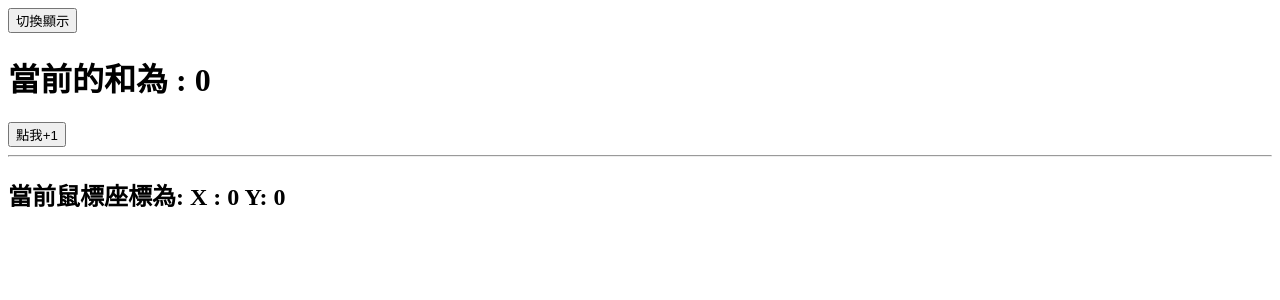
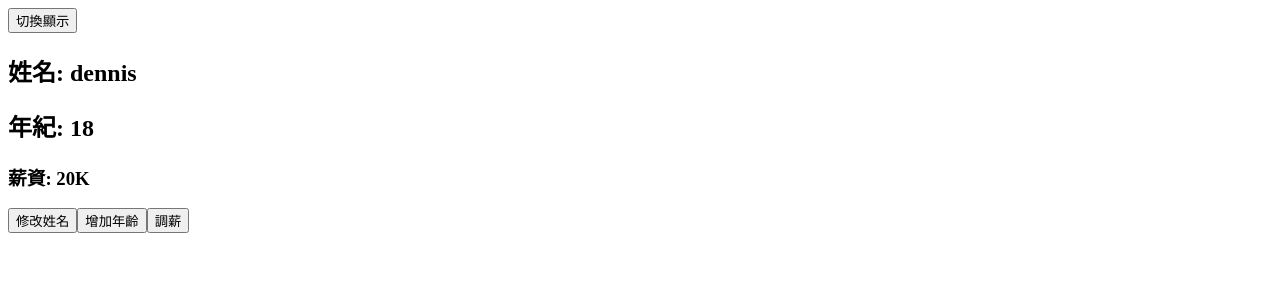
Before and after one commit to DennisLin0125/Vue3, a Vue app: page / in a window 1280 px wide. Shown: the top 300 px of the page. Built offline with nearby package versions, Linux system fonts and the light colour scheme.

Commit message:
toRef與toRefs

```diff
--- a/src/components/Demo.vue
+++ b/src/components/Demo.vue
@@ -1,27 +1,39 @@
 <!-- eslint-disable vue/multi-word-component-names -->
 <template>
   <div>
-    <h1>當前的和為 : {{ sum }}</h1>
-    <button @click="sum++">點我+1</button>
-    <hr />
-    <h2>當前鼠標座標為: X : {{ point.x }} Y: {{ point.y }}</h2>
+    <h2>姓名: {{ name }}</h2>
+    <h2>年紀: {{ age }}</h2>
+    <h3>薪資: {{ job.j1.salary }}K</h3>
+    <button @click="name += '~'">修改姓名</button>
+    <button @click="age++">增加年齡</button>
+    <button @click="job.j1.salary++">調薪</button>
   </div>
 </template>
 
 <script>
-import { ref } from "vue";
-import usePoint from "../hooks/usePoint";
+import { reactive, toRef, toRefs } from "vue";
 export default {
   // eslint-disable-next-line vue/multi-word-component-names
   name: "Demo",
   setup() {
-    let sum = ref(0);
-
-    let point = usePoint();
+    let person = reactive({
+      name: "dennis",
+      age: 18,
+      job: {
+        j1: {
+          salary: 20,
+        },
+      },
+    });
 
     return {
-      sum,
-      point
+      // toRef 方式
+      // name: toRef(person, "name"),
+      // age: toRef(person, "age"),
+      // salary: toRef(person.job.j1, "salary"),
+
+      // toRefs方式
+      ...toRefs(person),
     };
   },
 };
--- a/src/hooks/usePoint.js
+++ /dev/null
@@ -1,24 +0,0 @@
-import { reactive, onMounted, onBeforeUnmount } from "vue";
-
-export default function () {
-    let point = reactive({
-        x: 0,
-        y: 0,
-    });
-
-    function savePoint(event) {
-        console.log(event.pageX, event.pageY);
-        point.x = event.pageX;
-        point.y = event.pageY;
-    }
-
-    onMounted(() => {
-        window.addEventListener("click", savePoint);
-    });
-
-    onBeforeUnmount(() => {
-        window.removeEventListener("click", savePoint);
-    });
-
-    return point;
-}
```
Also changed, not shown: 1 other file (tests, documents, lock files or other folders).
